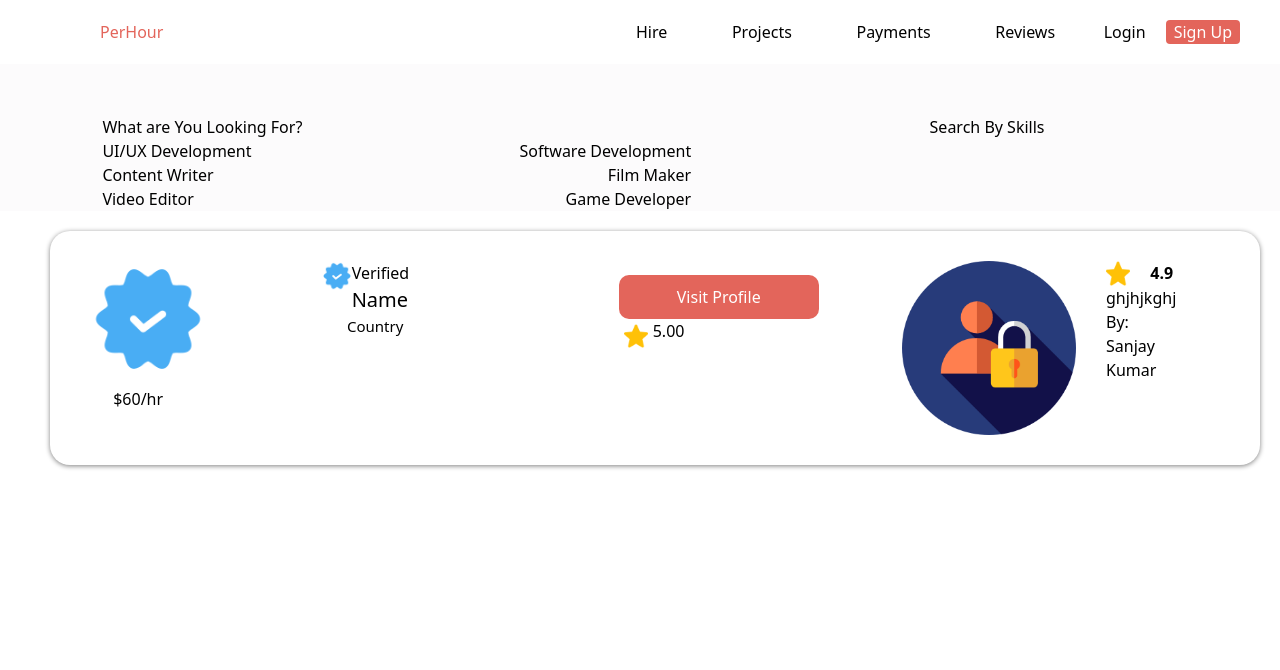
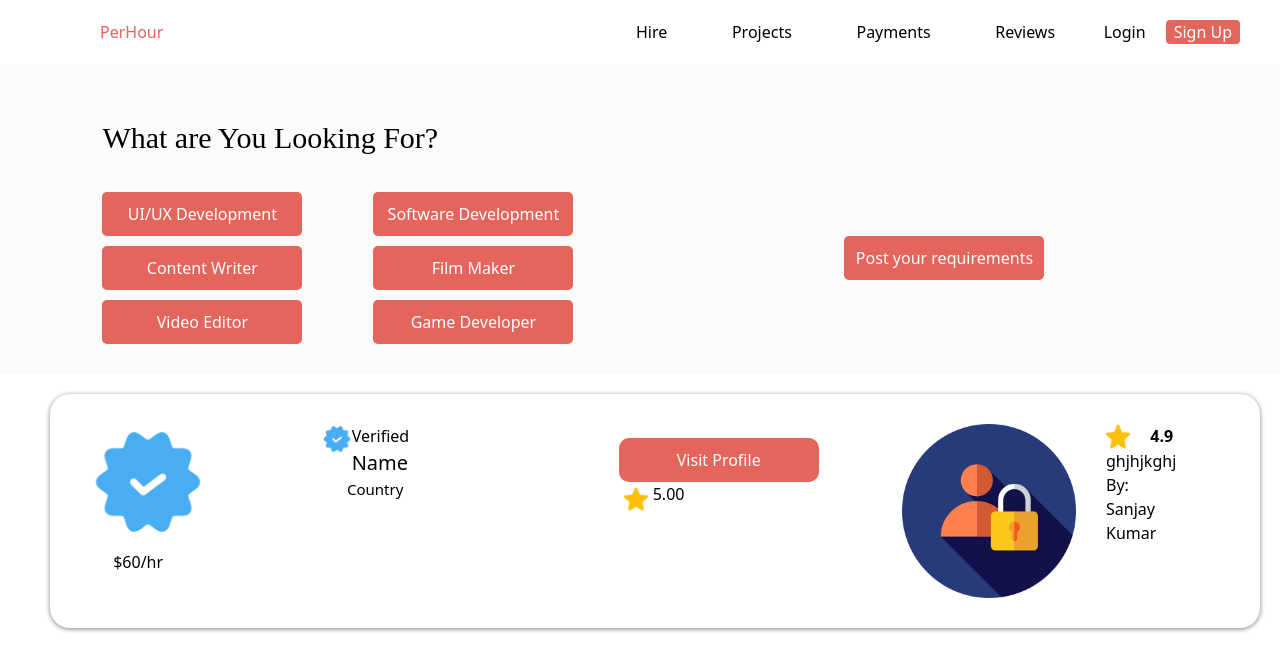
Before and after one commit to author-sanjay/perhourweb, a React (Create React App) app: page / in a window 1280 px wide. Shown: the top 670 px of the page. Built offline with nearby package versions, Linux system fonts and the light colour scheme.

Commit message:
sameer edits

```diff
--- a/src/App.js
+++ b/src/App.js
@@ -21,5 +21,4 @@ function App() {
     </BrowserRouter>
   );
 }
-
 export default App;
--- a/src/Components/Home/SearchBar.js
+++ b/src/Components/Home/SearchBar.js
@@ -6,39 +6,158 @@ function SearchBar() {
       style={{
         marginLeft: "8%",
         marginTop: "4%",
+        marginBottom: 30,
         display: "flex",
         flexDirection: "row",
         justifyContent: "space-between",
       }}
     >
-      <div className="" style={{ width: "50%" }}>
-        <div className="">What are You Looking For?</div>
+      <div className="" style={{ width: "40%" }}>
+        <div
+          className=""
+          style={{
+            fontFamily: "-moz-initial",
+            fontSize: "30px",
+            marginBottom: 30,
+          }}
+        >
+          What are You Looking For?
+        </div>
         <div className="clicks">
           <div
             className="flex flex-row"
             style={{ justifyContent: "space-between" }}
           >
-            <div className="">UI/UX Development </div>
-            <div className="">Software Development </div>
+            <div className="">
+              <button
+                style={{
+                  backgroundColor: "#E3655B",
+                  marginTop: "1%",
+                  color: "white",
+                  padding: "10px",
+                  borderRadius: "5px",
+                  marginRight: "5%",
+                  width: "200px",
+                }}
+              >
+                {" "}
+                UI/UX Development{" "}
+              </button>
+            </div>
+            <div className="">
+              <button
+                style={{
+                  backgroundColor: "#E3655B",
+                  marginTop: "1%",
+                  color: "white",
+                  padding: "10px",
+                  borderRadius: "5px",
+                  marginRight: "5%",
+                  width: "200px",
+                }}
+              >
+                Software Development{" "}
+              </button>
+            </div>
           </div>
           <div
             className="flex flex-row"
             style={{ justifyContent: "space-between" }}
           >
-            <div className="">Content Writer </div>
-            <div className="">Film Maker </div>
+            <div className="">
+              <button
+                style={{
+                  backgroundColor: "#E3655B",
+                  marginTop: "5%",
+                  color: "white",
+                  padding: "10px",
+                  borderRadius: "5px",
+                  marginRight: "5%",
+                  width: "200px",
+                }}
+              >
+                {" "}
+                Content Writer{" "}
+              </button>
+            </div>
+            <div className="">
+              <button
+                style={{
+                  backgroundColor: "#E3655B",
+                  marginTop: "5%",
+                  color: "white",
+                  padding: "10px",
+                  borderRadius: "5px",
+                  marginRight: "5%",
+                  width: "200px",
+                }}
+              >
+                {" "}
+                Film Maker{" "}
+              </button>
+            </div>
           </div>
           <div
             className="flex flex-row"
             style={{ justifyContent: "space-between" }}
           >
-            <div className="">Video Editor </div>
-            <div className="">Game Developer </div>
+            <div className="">
+              <button
+                style={{
+                  backgroundColor: "#E3655B",
+                  marginTop: "5%",
+                  color: "white",
+                  padding: "10px",
+                  borderRadius: "5px",
+                  marginRight: "5%",
+                  width: "200px",
+                }}
+              >
+                {" "}
+                Video Editor{" "}
+              </button>
+            </div>
+            <div className="">
+              <button
+                style={{
+                  backgroundColor: "#E3655B",
+                  marginTop: "5%",
+                  color: "white",
+                  padding: "10px",
+                  borderRadius: "5px",
+                  marginRight: "5%",
+                  width: "200px",
+                }}
+              >
+                {" "}
+                Game Developer{" "}
+              </button>
+            </div>
           </div>
         </div>
       </div>
-      <div className="" style={{ marginRight: "20%" }}>
-        <div className="">Search By Skills</div>
+      <div
+        className=""
+        style={{ marginRight: "20%", marginTop: "4%", alignSelf: "center" }}
+      >
+        <div
+          className=""
+          style={{ alignContent: "center", justifyContent: "center" }}
+        >
+          <button
+            style={{
+              backgroundColor: "#E3655B",
+              marginTop: "5%",
+              color: "white",
+              padding: "10px",
+              borderRadius: "5px",
+              marginRight: "5%",
+              width: "200px",
+            }}
+          >
+            Post your requirements
+          </button>
+        </div>
       </div>
     </div>
   );
```
